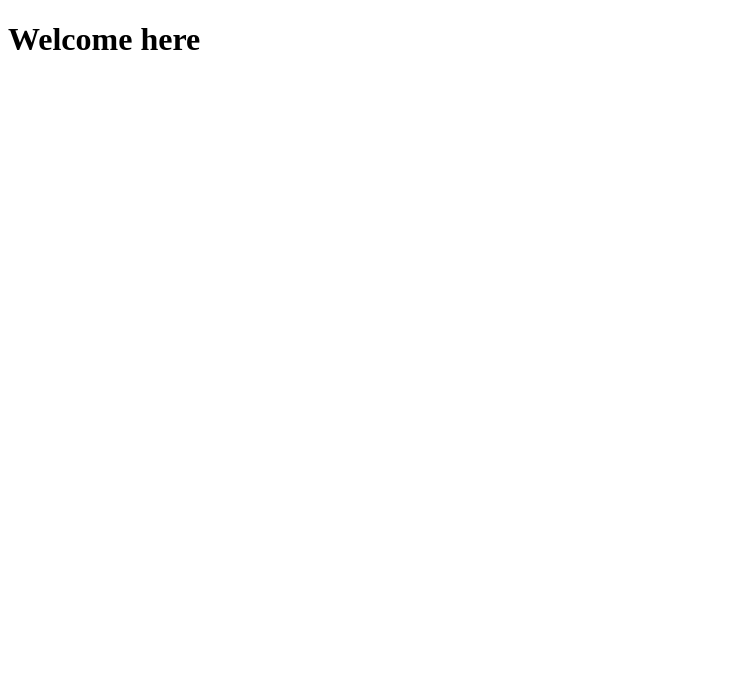
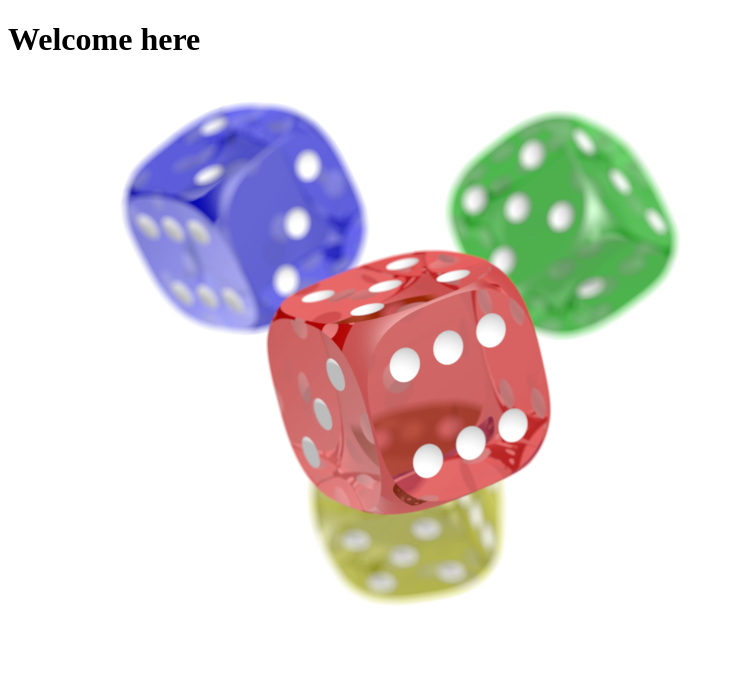
Before and after one commit to Cannello/git-101, a plain HTML site: page index.html in a window 1280 px wide. Shown: the whole page, without its empty margins (0-735 px from the left). Drawn offline with Linux system fonts and the light colour scheme.

Commit message:
added random image

```diff
--- a/index.html
+++ b/index.html
@@ -7,5 +7,6 @@
 </head>
 <body>
 	<h1>Welcome here</h1>
+	<img src="random-png.png">
 </body>
 </html>
```
Also changed, not shown: random-png.png (added).
